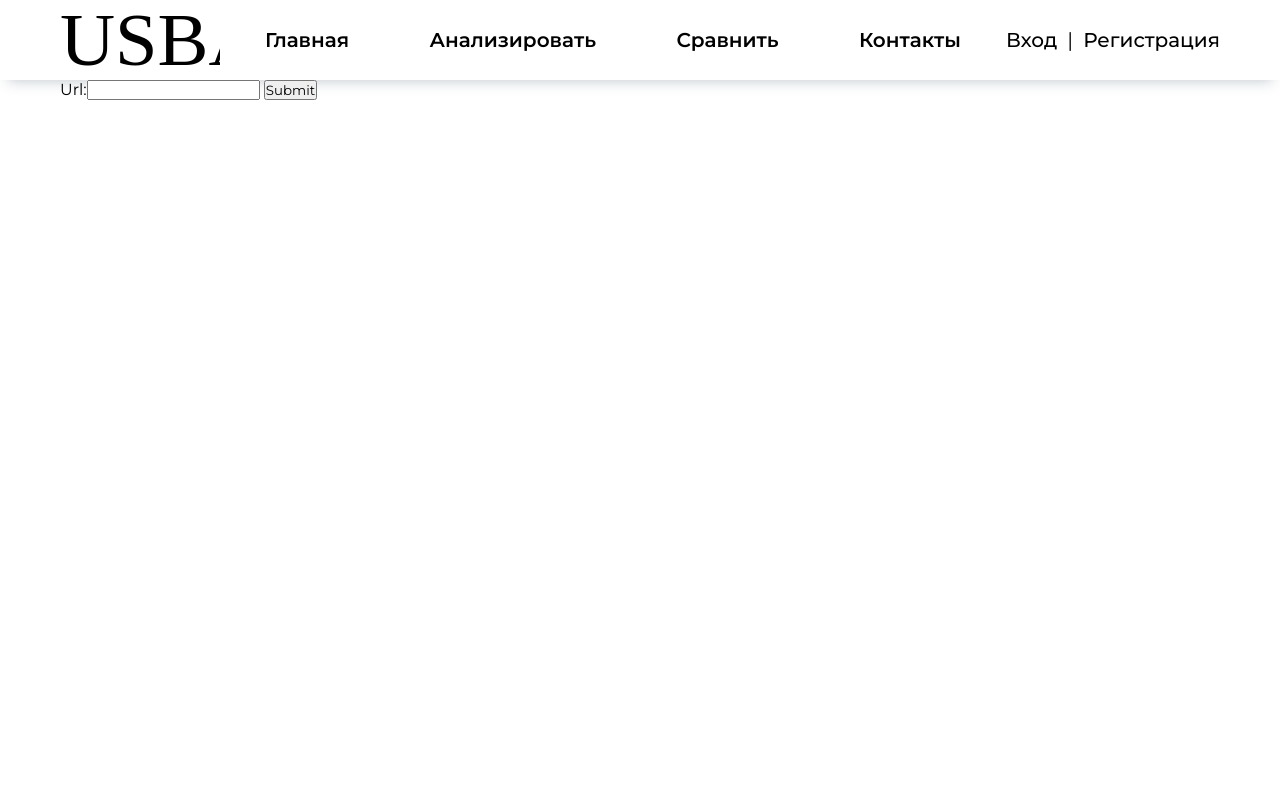
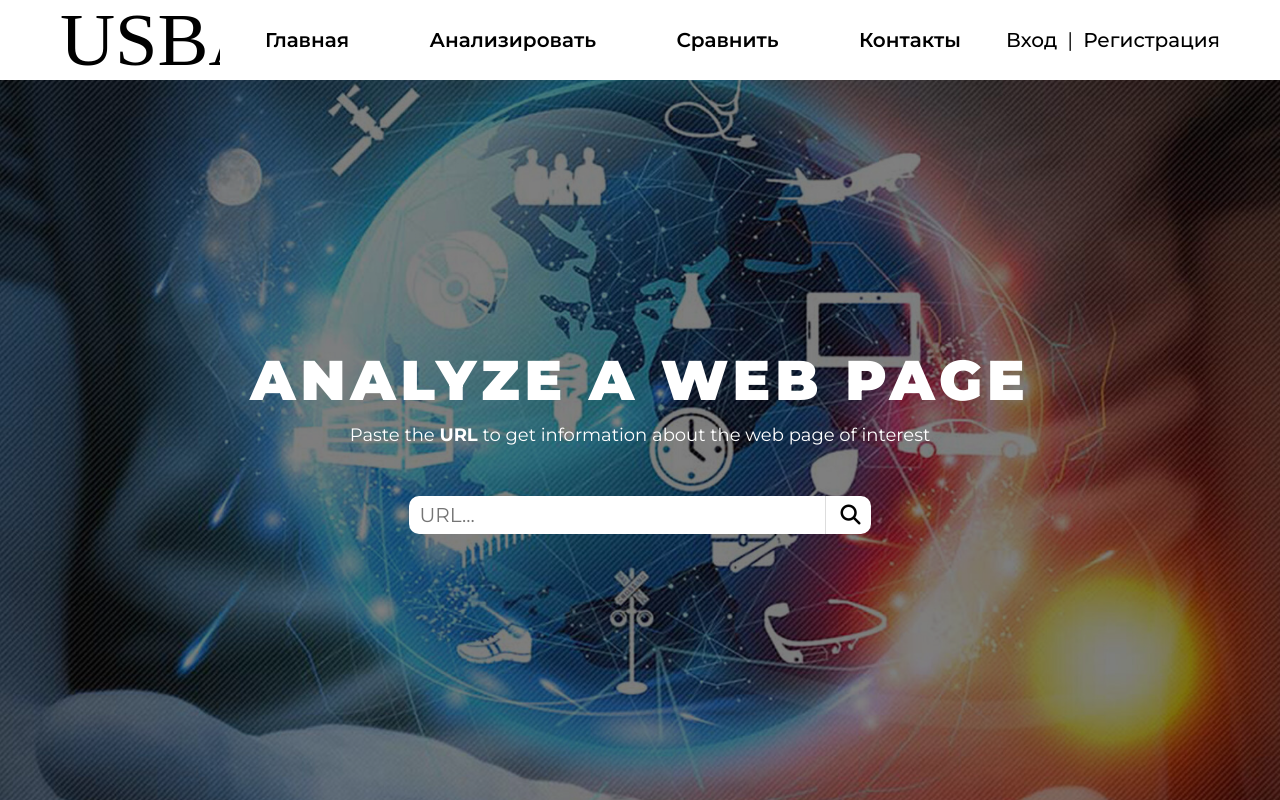
Before and after one commit to USB-am/QualifyingWork, a Django app: page /analysis/ in a window 1280 px wide. Run offline with Django 3.2, Linux system fonts and the light colour scheme; some libraries are stand-ins or nearby versions.

Commit message:
Created analysis template

```diff
--- a/analysis/forms.py
+++ b/analysis/forms.py
@@ -4,4 +4,4 @@ from django import forms
 class AnalysisForm(forms.Form):
 	''' Форма ввода url для анализа '''
 
-	url = forms.CharField()
+	url = forms.CharField(widget=forms.TextInput(attrs={'placeholder': 'URL...'}))
--- /dev/null
+++ b/static/css/analysis/analysis.css
@@ -0,0 +1,48 @@
+.analysis-container {
+	height: 90vh;
+	background-size: cover;
+	background-position: center;
+}
+.wrapper-container {
+	/*width: 100%;*/
+	height: 100%;
+	background-color: rgba(0, 0, 0, .5);
+	display: flex;
+	flex-direction: column;
+	justify-content: center;
+}
+.analysis__title {
+	font-size: 56px;
+	text-align: center;
+	font-weight: 900;
+	letter-spacing: 5px;
+	color: #fff;
+	text-transform: uppercase;
+	/*margin-top: 150px;*/
+}
+.description {
+	text-align: center;
+	color: #fff;
+	font-size: 18px;
+	margin-top: 10px;
+}
+form {
+	margin-top: 50px;
+	text-align: center;
+}
+input[type="text"] {
+	width: 35%;
+	font-size: 20px;
+	padding: 7px 0;
+	border-radius: 10px 0px 0px 10px;
+	padding-left: 10px;
+}
+.submit-btn {
+	margin-left: -5px;
+	background-color: #fff;
+	font-size: 20px;
+	height: 38px;
+	border-radius: 0 10px 10px 0;
+	border-left: 1px solid #ddd;
+	padding: 0 10px 0 15px;
+}
--- a/static/css/reset.css
+++ b/static/css/reset.css
@@ -2,3 +2,13 @@
 	margin: 0;
 	padding: 0;
 }
+a {
+	text-decoration: none;
+}
+input {
+	outline: none;
+	border: 0;
+}
+button {
+	border: 0;
+}
--- a/templates/analysis/analysis.html
+++ b/templates/analysis/analysis.html
@@ -8,14 +8,25 @@
 	{% else %}
 		<title>Page has not title text</title>
 	{% endif %}
+	<link rel="stylesheet" href="{% static 'css/analysis/analysis.css' %}">
 {% endblock %}
 
 {% block content %}
-	<form method="POST">
-		{% csrf_token %}
-		{% for field in form %}
-			{{ field.label_tag }}{{ field }}
-		{% endfor %}
-		<input type="submit" value="Submit">
-	</form>
+	<div class="analysis-container" style="background: url({% static "img/analysis/background.jpg" %}) no-repeat; background-position: center; background-size: cover;">
+		<div class="wrapper-container container">
+			<h1 class="analysis__title">Analyze a web page</h1>
+			<p class="description">Paste the <b>URL</b> to get information about the web page of interest</p>
+			<form method="POST">
+				{% csrf_token %}
+				{% for field in form %}
+					{{ field }}
+				{% endfor %}
+				<!-- <i class="gg-search"></i> -->
+				<button class="submit-btn">
+					<i class="fa-sharp fa-solid fa-magnifying-glass"></i>
+				</button>
+
+			</form>
+		</div>
+	</div>
 {% endblock %}
--- a/templates/base.html
+++ b/templates/base.html
@@ -13,6 +13,7 @@
 	<link href="https://fonts.googleapis.com/css2?family=Montserrat:ital,wght@0,100;0,200;0,300;0,400;0,500;0,600;0,700;0,800;0,900;1,100;1,200;1,300;1,400;1,500;1,600;1,700;1,800;1,900&display=swap" rel="stylesheet">
 	{% block title %}
 	{% endblock %}
+	<script src="https://kit.fontawesome.com/67ea627374.js" crossorigin="anonymous"></script>
 </head>
 <body>
 	<header>
@@ -33,9 +34,7 @@
 			<a class="auth__item" href=#>Вход</a> | <a class="auth__item" href=#>Регистрация</a>
 		</div>
 	</header>
-	<div class="container">
-		{% block content %}
-		{% endblock %}
-	</div>
+	{% block content %}
+	{% endblock %}
 </body>
 </html>
```
Also changed, not shown: static/img/analysis/background.jpg (added).
